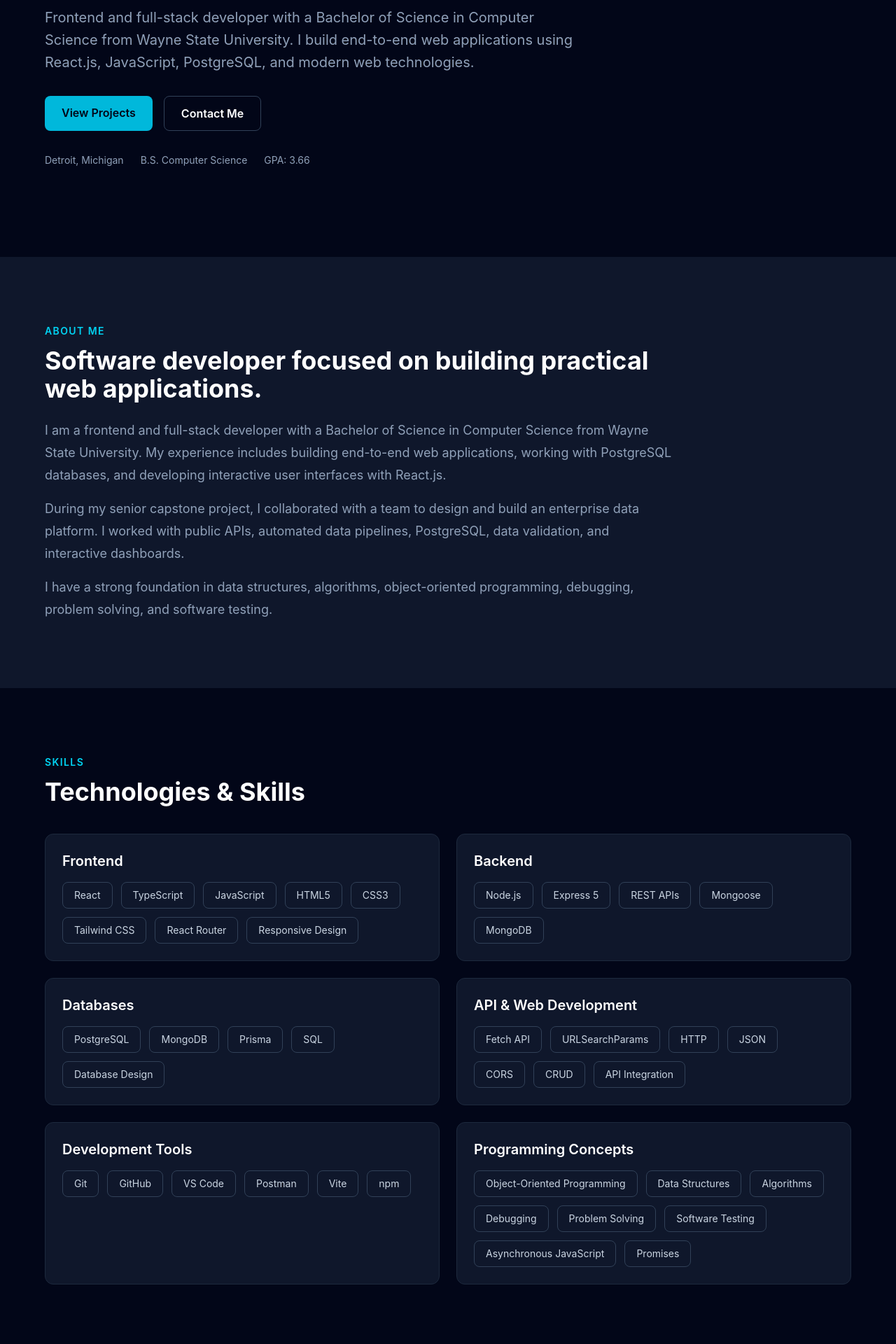
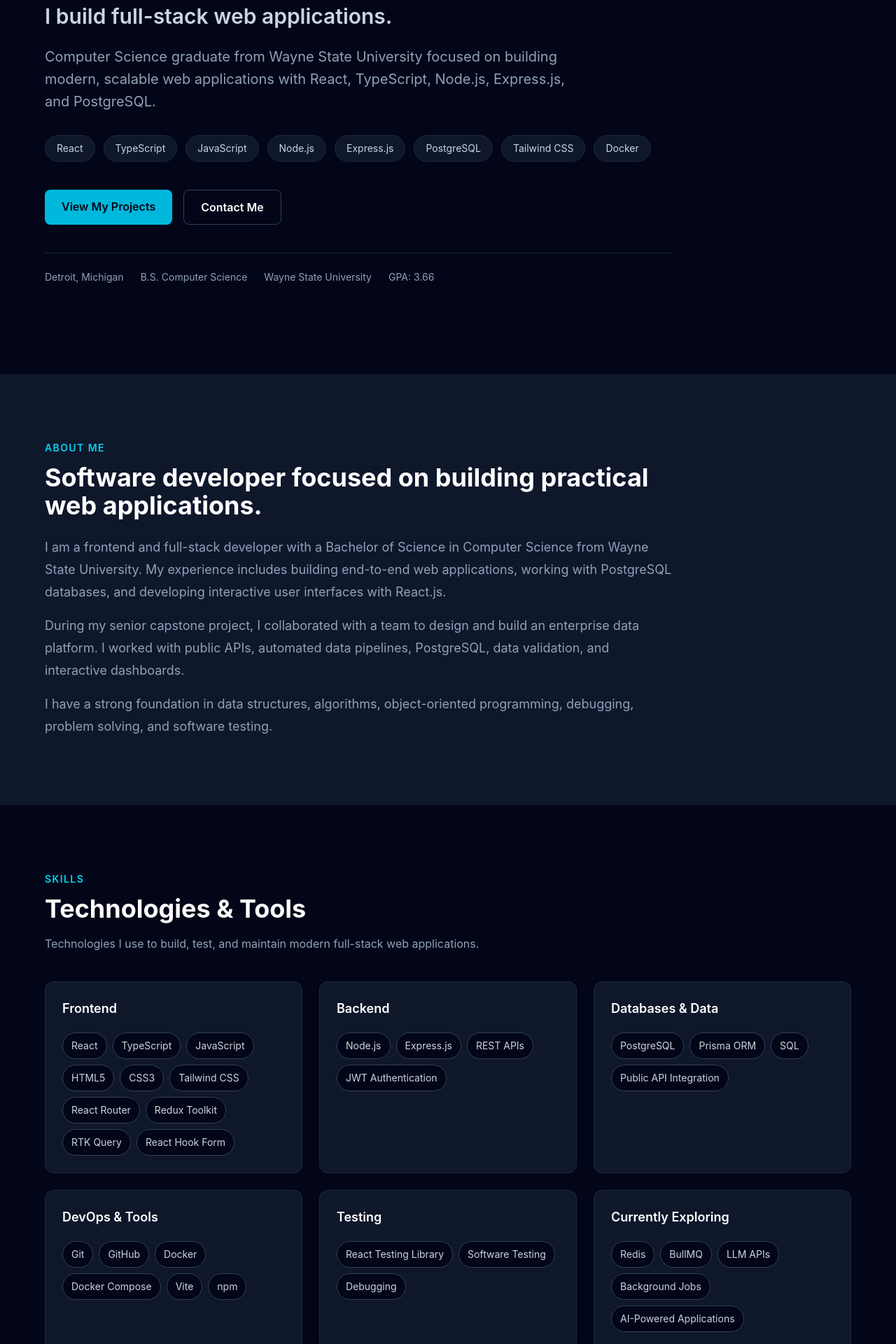
Before and after one commit to mohamed-almasmari/portfolio, a React app: page / in a window 1280 px wide. Shown: the part 320-2240 px from the top of the page at 70% size. Built offline with nearby package versions, Linux system fonts and the light colour scheme; the HTML template or start-up script is replaced by a standard one.

Commit message:
Improved hero section expand and organize technical skills.

```diff
--- a/src/components/Hero/Hero.tsx
+++ b/src/components/Hero/Hero.tsx
@@ -1,4 +1,17 @@
+import { Link } from "react-router";
+
 function Hero() {
+  const technologies = [
+    "React",
+    "TypeScript",
+    "JavaScript",
+    "Node.js",
+    "Express.js",
+    "PostgreSQL",
+    "Tailwind CSS",
+    "Docker",
+  ];
+
   return (
     <section
       id="home"
@@ -7,39 +20,54 @@ function Hero() {
       <div className="mx-auto max-w-6xl">
         <div className="max-w-4xl">
           <p className="mb-4 text-sm font-semibold uppercase tracking-widest text-cyan-400">
-            Frontend & Full-Stack Developer
+            Software Engineer
           </p>
 
           <h1 className="text-4xl font-bold tracking-tight sm:text-5xl md:text-7xl">
             Mohamed Almasmari
           </h1>
 
+          <h2 className="mt-5 text-2xl font-semibold text-slate-300 md:text-3xl">
+            I build full-stack web applications.
+          </h2>
+
           <p className="mt-6 max-w-3xl text-lg leading-8 text-slate-400 md:text-xl">
-            Frontend and full-stack developer with a Bachelor of Science
-            in Computer Science from Wayne State University. I build
-            end-to-end web applications using React.js, JavaScript,
-            PostgreSQL, and modern web technologies.
+            Computer Science graduate from Wayne State University focused on
+            building modern, scalable web applications with React, TypeScript,
+            Node.js, Express.js, and PostgreSQL.
           </p>
 
-          <div className="mt-8 flex flex-col gap-4 sm:flex-row">
-            <a
-              href="#projects"
+          <div className="mt-8 flex flex-wrap gap-3">
+            {technologies.map((technology) => (
+              <span
+                key={technology}
+                className="rounded-full border border-slate-800 bg-slate-900 px-4 py-2 text-sm text-slate-300"
+              >
+                {technology}
+              </span>
+            ))}
+          </div>
+
+          <div className="mt-10 flex flex-col gap-4 sm:flex-row">
+            <Link
+              to="/#projects"
               className="rounded-lg bg-cyan-500 px-6 py-3 text-center font-semibold text-slate-950 transition hover:bg-cyan-400"
             >
-              View Projects
-            </a>
+              View My Projects
+            </Link>
 
-            <a
-              href="#contact"
-              className="rounded-lg border border-slate-700 px-6 py-3 text-center font-semibold text-white transition hover:border-slate-500"
+            <Link
+              to="/#contact"
+              className="rounded-lg border border-slate-700 px-6 py-3 text-center font-semibold text-white transition hover:border-cyan-400 hover:text-cyan-400"
             >
               Contact Me
-            </a>
+            </Link>
           </div>
 
-          <div className="mt-8 flex flex-wrap gap-6 text-sm text-slate-400">
+          <div className="mt-10 flex flex-wrap gap-x-6 gap-y-3 border-t border-slate-800 pt-6 text-sm text-slate-400">
             <span>Detroit, Michigan</span>
             <span>B.S. Computer Science</span>
+            <span>Wayne State University</span>
             <span>GPA: 3.66</span>
           </div>
         </div>
--- a/src/components/Skills/Skills.tsx
+++ b/src/components/Skills/Skills.tsx
@@ -1,4 +1,3 @@
-
 function Skills() {
   const skillGroups = [
     {
@@ -11,78 +10,98 @@ function Skills() {
         "CSS3",
         "Tailwind CSS",
         "React Router",
-        "Responsive Design",
+        "Redux Toolkit",
+        "RTK Query",
+        "React Hook Form",
       ],
     },
     {
       title: "Backend",
-      skills: ["Node.js", "Express 5", "REST APIs", "Mongoose", "MongoDB"],
-    },
-    {
-      title: "Databases",
-      skills: ["PostgreSQL", "MongoDB", "Prisma", "SQL", "Database Design"],
-    },
-    {
-      title: "API & Web Development",
       skills: [
-        "Fetch API",
-        "URLSearchParams",
-        "HTTP",
-        "JSON",
-        "CORS",
-        "CRUD",
-        "API Integration",
+        "Node.js",
+        "Express.js",
+        "REST APIs",
+        "JWT Authentication",
       ],
     },
     {
-      title: "Development Tools",
-      skills: ["Git", "GitHub", "VS Code", "Postman", "Vite", "npm"],
+      title: "Databases & Data",
+      skills: [
+        "PostgreSQL",
+        "Prisma ORM",
+        "SQL",
+        "Public API Integration",
+      ],
     },
     {
-      title: "Programming Concepts",
+      title: "DevOps & Tools",
       skills: [
-        "Object-Oriented Programming",
-        "Data Structures",
-        "Algorithms",
+        "Git",
+        "GitHub",
+        "Docker",
+        "Docker Compose",
+        "Vite",
+        "npm",
+      ],
+    },
+    {
+      title: "Testing",
+      skills: [
+        "React Testing Library",
+        "Software Testing",
         "Debugging",
-        "Problem Solving",
-        "Software Testing",
-        "Asynchronous JavaScript",
-        "Promises",
+      ],
+    },
+    {
+      title: "Currently Exploring",
+      skills: [
+        "Redis",
+        "BullMQ",
+        "LLM APIs",
+        "Background Jobs",
+        "AI-Powered Applications",
       ],
     },
   ];
 
   return (
-    <section id="skills" className="scroll-mt-20 bg-slate-950 px-6 py-24 text-white">
+    <section
+      id="skills"
+      className="scroll-mt-20 bg-slate-950 px-6 py-24 text-white"
+    >
       <div className="mx-auto max-w-6xl">
         <p className="mb-3 text-sm font-semibold uppercase tracking-widest text-cyan-400">
           Skills
         </p>
 
-        <h2 className="text-3xl font-bold md:text-4xl">
-          Technologies & Skills
-        </h2>
+        <h2 className="text-3xl font-bold md:text-4xl">Technologies & Tools</h2>
 
-        <div className="mt-10 grid gap-6 md:grid-cols-2">
+        <p className="mt-4 max-w-2xl leading-7 text-slate-400">
+          Technologies I use to build, test, and maintain modern full-stack web
+          applications.
+        </p>
+
+        <div className="mt-10 grid gap-6 md:grid-cols-2 lg:grid-cols-3">
           {skillGroups.map((group) => (
-            <div
+            <article
               key={group.title}
               className="rounded-xl border border-slate-800 bg-slate-900 p-6"
             >
-              <h3 className="text-xl font-semibold">{group.title}</h3>
+              <h3 className="text-lg font-semibold text-white">
+                {group.title}
+              </h3>
 
-              <div className="mt-4 flex flex-wrap gap-3">
+              <div className="mt-5 flex flex-wrap gap-2">
                 {group.skills.map((skill) => (
                   <span
                     key={skill}
-                    className="rounded-lg border border-slate-700 px-4 py-2 text-sm text-slate-300"
+                    className="rounded-full border border-slate-700 bg-slate-950 px-3 py-2 text-sm text-slate-300"
                   >
                     {skill}
                   </span>
                 ))}
               </div>
-            </div>
+            </article>
           ))}
         </div>
       </div>
```
